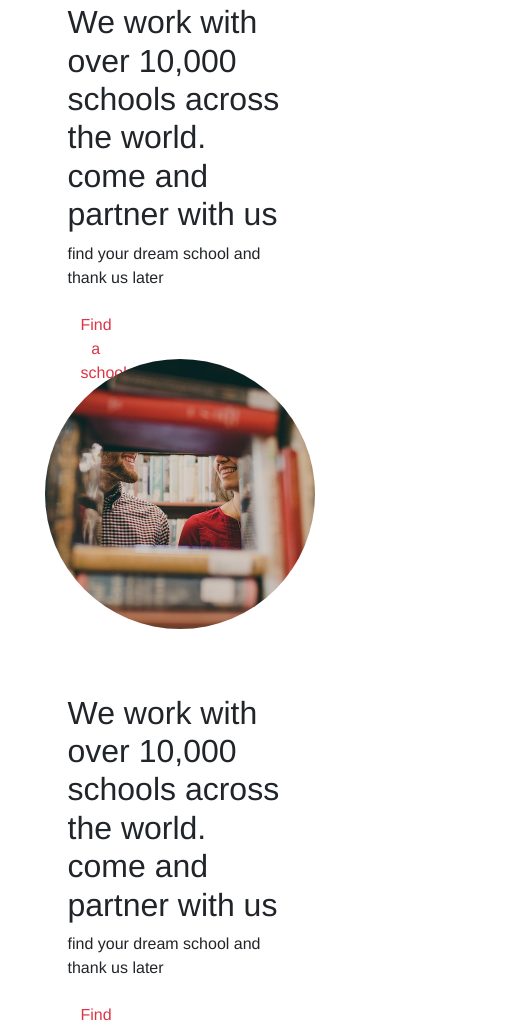
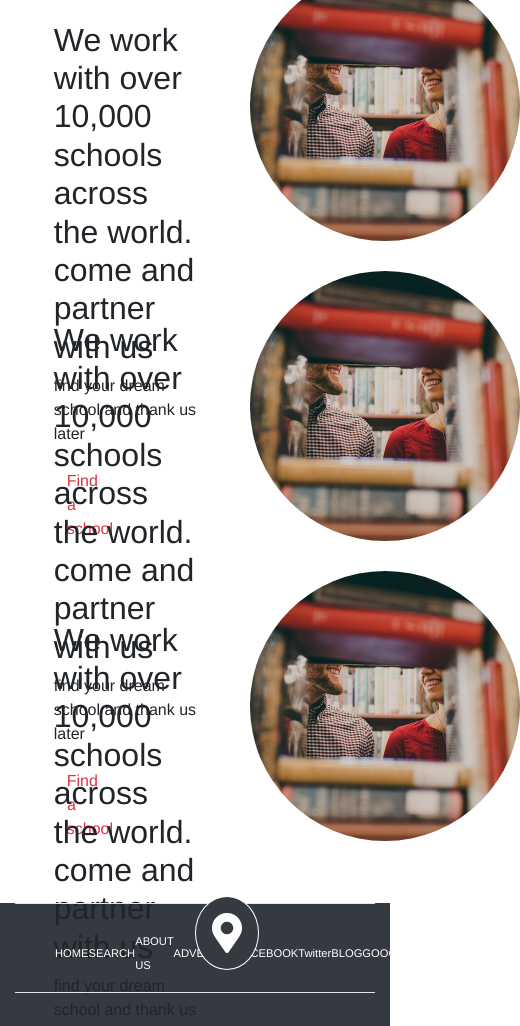
Before and after one commit to promise-J/Directory-of-school, a website: page index.html in a window 390 px wide. Shown: the part 2554-3580 px from the top of the page, 520 px wide, since content can reach past the window. Drawn offline with nearby package versions, Linux system fonts and the light colour scheme; a web font is replaced by a local one.

Commit message:
Revert "tried to fix the mobile view for the extra details in the index page"

```diff
--- a/css/style.css
+++ b/css/style.css
@@ -73,7 +73,7 @@ header a {
 }
 
 .app-content {
-  /* height: 300px; */
+  height: 300px;
 }
 
 .main-content button {
--- a/index.html
+++ b/index.html
@@ -84,38 +84,38 @@
         <section class="appraisal container-fluid my-3">
           <div class="row">
               <div class="app-content col-12 row">
-                 <div class="col-lg-8 col-12 d-flex align-items-center justify-content-center">
+                 <div class="col-8 d-flex align-items-center justify-content-center">
                     <div class="d-flex flex-column h-75 w-75">
                       <h2>We work with over 10,000 schools across the world. come and partner with us</h2>
                       <p>find your dream school and thank us later</p>
                       <button class="btn bg-white text-danger w-25" type="button">Find a school</button>
                     </div>
                  </div>
-                 <div class="col-lg-4 col-12 py-3">
+                 <div class="col-4 py-3">
                    <div class="app-img mx-auto"></div>
                  </div>
                 </div>
               <div class="app-content col-12 row">
-                 <div class="col-lg-8 col-12 d-flex align-items-center justify-content-center">
+                 <div class="col-8 d-flex align-items-center justify-content-center">
                     <div class="d-flex flex-column h-75 w-75">
                       <h2>We work with over 10,000 schools across the world. come and partner with us</h2>
                       <p>find your dream school and thank us later</p>
                       <button class="btn bg-white text-danger w-25" type="button">Find a school</button>
                     </div>
                  </div>
-                 <div class="col-lg-4 col-12 py-3">
+                 <div class="col-4 py-3">
                    <div class="app-img mx-auto"></div>
                  </div>
                 </div>
               <div class="app-content col-12 row">
-                 <div class="col-12 col-lg-8 d-flex align-items-center justify-content-center">
+                 <div class="col-8 d-flex align-items-center justify-content-center">
                     <div class="d-flex flex-column h-75 w-75">
                       <h2>We work with over 10,000 schools across the world. come and partner with us</h2>
                       <p>find your dream school and thank us later</p>
                       <button class="btn bg-white text-danger w-25" type="button">Find a school</button>
                     </div>
                  </div>
-                 <div class="col-12 col-lg-4 py-3">
+                 <div class="col-4 py-3">
                    <div class="app-img mx-auto"></div>
                  </div>
                 </div>
```
